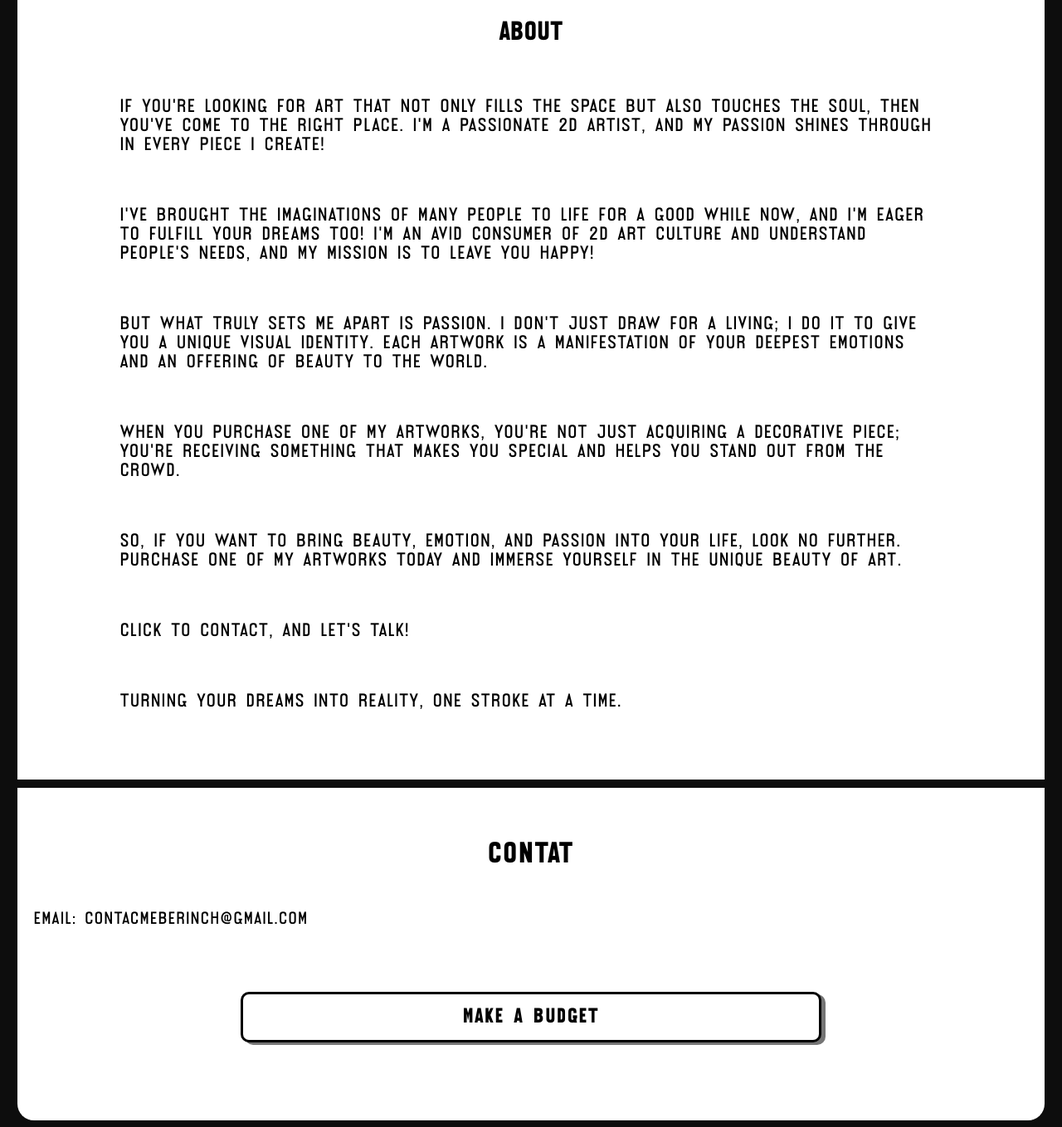
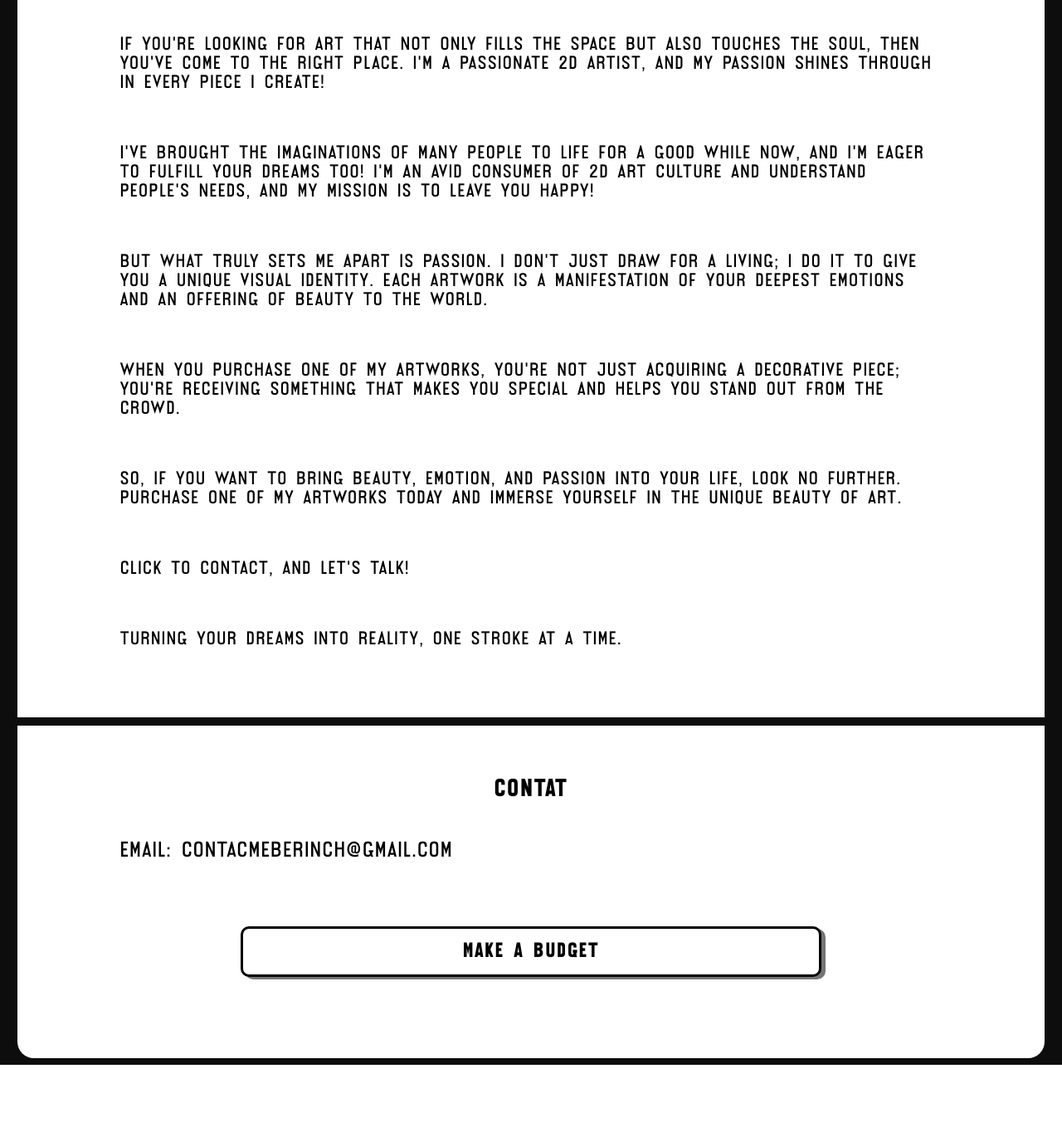
Before and after one commit to whandril-matos/my_work_portfolio, a PHP site: page / in a window 1280 px wide. Shown: the part 4304-5663 px from the top of the page at 83% size. After the commit the page ends 5588 px from the top, so only its background shows below. Run offline with PHP 8.4, Linux system fonts and the light colour scheme.

Commit message:
new add in style css

```diff
--- a/src/CSS/style.css
+++ b/src/CSS/style.css
@@ -59,6 +59,7 @@
     background-color: rgb(255, 255, 255);
     width: 100%;
     height: 50vh;
+    font-size: small;
     align-items: center;
     border-radius: 0px 0px 20px 20px;
     padding-top: 1px;
@@ -88,15 +89,17 @@
 .infoNav{
     text-align:left;
     background-color: rgb(255, 255, 255);
-    margin: 5% 20px;
-    font-size: 130%;
+    margin:5% 10%;
+    letter-spacing: 1.5px;
+}
+.infoNav p{
+    font-size: 200%;
     font-family:'gerlFontS';
-    letter-spacing: 1.5px;
 }
 
 #contat{
     font-family:'gerlFontG';
-    font-size: 170%;
+    font-size: 230%;
     text-align: center ;
     padding-bottom: 20px;
 
@@ -106,7 +109,7 @@
     border-radius: 500px;
     width:60px;
     position:fixed;
-    bottom: 0;
+    bottom: 30px;
     right: 0;
     overflow: hidden;
 }
@@ -146,11 +149,11 @@
 
 .about{
     font-family:'gerlFontS';
-    text-align: left;
     background-color: rgb(255, 255, 255);
     width: 100%;
     height: auto;
     align-items: center;
+    text-align: center;
     padding:20px 0px;
     margin: 10px 0px;
 }
@@ -168,6 +171,14 @@
     font-family:'gerlFontS';
     letter-spacing: 1.5px;
 }
+
+#logoAbout{
+    max-width: 300px;
+    width: 40VW;
+    border-radius: 100%;
+}
+
+
 
 @font-face {
     font-family: 'gerlFontG';
```
